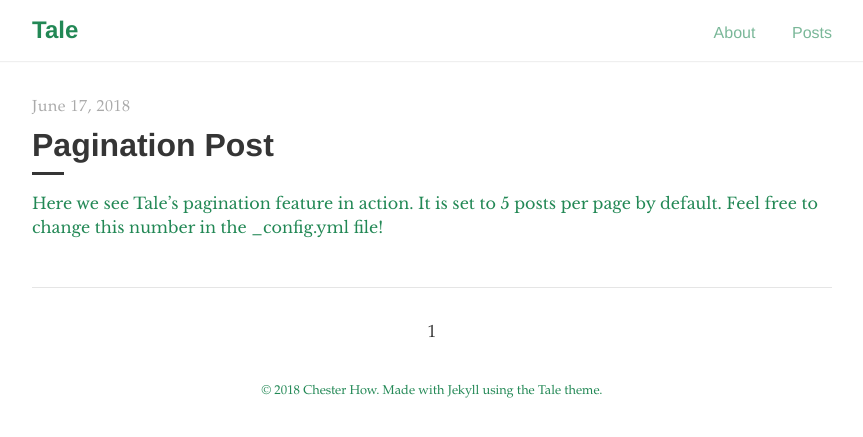
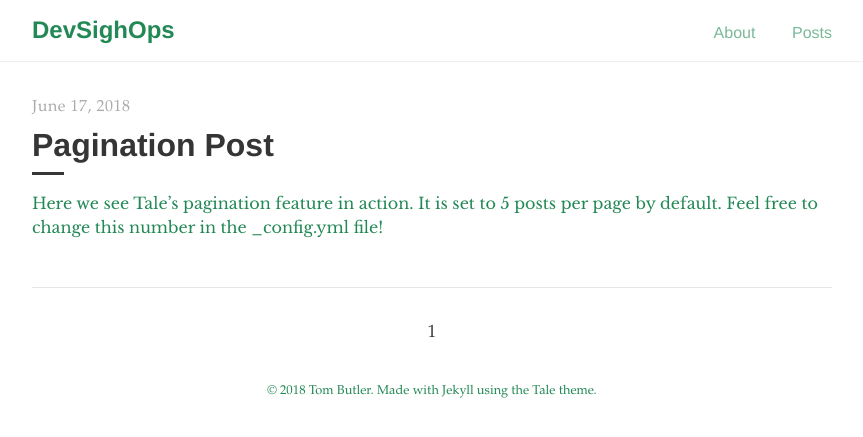
Before and after one commit to devsighops/blog.devsighops.com, a Jekyll site: the page built from index.html, in a window 1280 px wide. Shown: the top 437 px of the page, without its empty margins (208-1071 px from the left). Built offline with Jekyll 4.4.1, drawn with Linux system fonts in a browser that asks for light colours; the list of posts is cut into pages by our own code.

Commit message:
fix baseurl

```diff
--- a/_config.yml
+++ b/_config.yml
@@ -1,14 +1,13 @@
 # Site settings
-title:          Tale
-description:    "Minimal Jekyll theme for storytellers"
-baseurl:        "/tale"
-url:            "https://chesterhow.github.io"
+title:          DevSighOps
+description:    "Making Deployment Boring"
+url:            "https://blog.devsighops.com"
 
 # Author
 author:
-  name:         Chester How
-  url:          https://chester.how
-  email:        chesterhow@gmail.com
+  name:         Tom Butler
+  url:          https://blog.devsighops.com/about
+  email:        tom@devsighops.com
 
 # Build settings
 markdown:       kramdown
```
